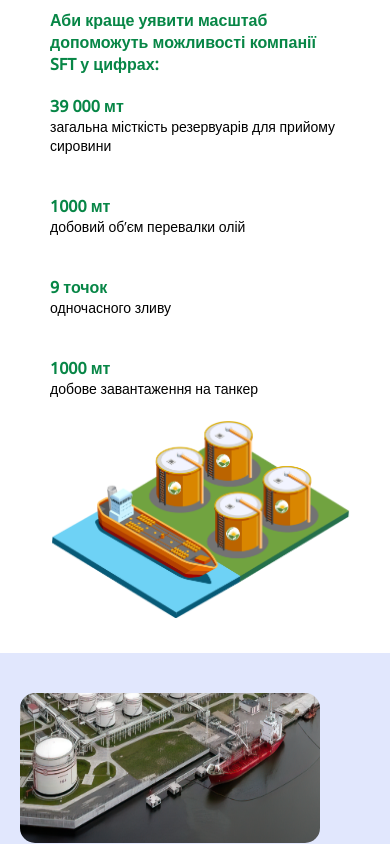
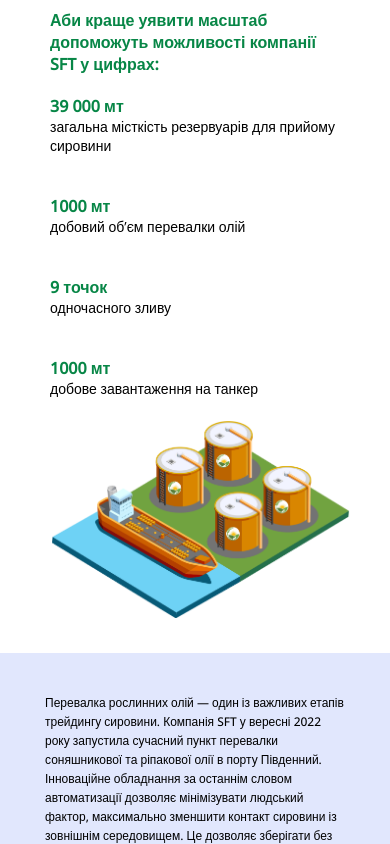
Before and after one commit to ImanArs/oil, a plain HTML site: page index.html in a window 390 px wide. Shown: the part 1156-2000 px from the top of the page. Drawn offline with nearby package versions, Linux system fonts and the light colour scheme.

Commit message:
fix: resp

```diff
--- a/index.html
+++ b/index.html
@@ -19,7 +19,7 @@
       </div>
       <div>
         <a href="#main">головна</a>
-        <a href="#grafic">потужності компанії</a>
+        <a href="#grafic">потужності</a>
         <a href="#contacts">контакти</a>
       </div>
     </nav>
@@ -83,14 +83,18 @@
       <img src="./images/static/stock_pogruzka.png" alt="">
     </div>
   </section>
+  <div class="main__transport_">
   <div class="main__transport">
       <div>
         <img src="./images/static/pogruzka_2.png" alt="">
       </div>
+      <div>
         <p>
           Перевалка рослинних олій — один із важливих етапів трейдингу сировини. Компанія SFT у вересні 2022 року запустила сучасний пункт перевалки соняшникової та ріпакової олії в порту Південний. <br>
           Інноваційне обладнання за останнім словом автоматизації дозволяє мінімізувати людський фактор, максимально зменшити контакт сировини із зовнішнім середовищем. Це дозволяє  зберігати без змін якісні, кількісні та органолептичні показники продукції.
         </p>
+      </div>
+    </div>
   </div>
   <div class="figure">
     <img src="./images/static/blue_figure2.png" alt="">
--- a/styles.css
+++ b/styles.css
@@ -155,16 +155,23 @@
 
 }
 
+.main__transport_ {
 
+    background: #E1E7FD;
+}
 .main__transport {
+    width: calc(100% - 100px);
     padding: 40px 20px;
-    background: #E1E7FD;
+    margin: 0 auto;
     display: flex;
     justify-content: space-evenly;
     align-items: center;
 }
+.main__transport-desc {
+
+}
 .main__transport img{
-    width: 600px;
+    width: 500px;
     height: 250px;
     border-radius: 50px;
 }
@@ -365,7 +372,7 @@
             width: 20px;
         }
         /* 768 */
-        @media screen and (max-width: 640px) {
+        @media screen and (max-width: 670px) {
             .main__text .main__text-desc{
                 width: 250px;
             }
@@ -412,7 +419,7 @@
                 font-size: 12px;
                 font-weight: 500;
                 line-height: 19px;
-                padding: 0 40px;
+                padding: 0;
             }
 
             .main_pluses ol  {
@@ -467,22 +474,24 @@
                 padding: 20px 0;
             }
             .main__transport {
+                margin: 0 auto;
+                width: calc(100% - 50px);
                 /* padding: 40px 10%; */
                 display: block;
                 margin: 0 auto;
             }
             .main__transport img{
-                margin: 40px 8%;
-                width: 400px;
+                /* margin: 40px 8%; */
+                width: 300px;
                 height: 250px;
                 border-radius: 25px;
+                display: none;
             }
             .main__transport p{
-                width: 500px;
+                width: 300px;
                 font-size: 12px;
                 font-weight: 500;
                 line-height: 19px;
-                padding: 0 40px;
             }
 
             .main_pluses ol  {
@@ -562,18 +571,19 @@
             .main__transport {
             }
             .main__transport img{
-                margin: 0 auto;
+                /* margin: 40px 8%; */
                 width: 300px;
-                height: 150px;
-                border-radius: 15px;
+                height: 250px;
+                border-radius: 25px;
+                display: none;
             }
             .main__transport p{
                 width: 300px;
                 font-size: 12px;
                 font-weight: 500;
-                line-height: 14px;
-                padding: 0;
+                line-height: 19px;
             }
+
 
             .main_pluses ol  {
                 width: 300px;
```
Lines whose indentation alone changed are shown as unchanged.
